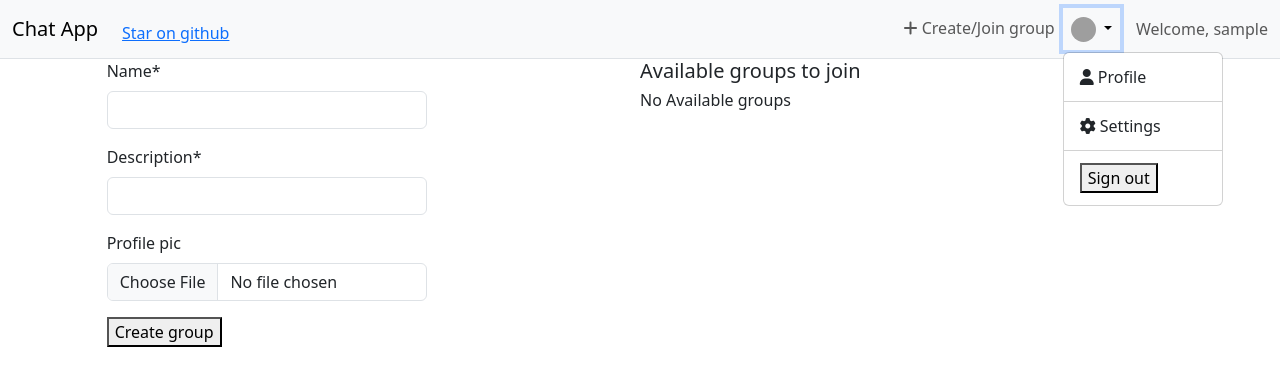
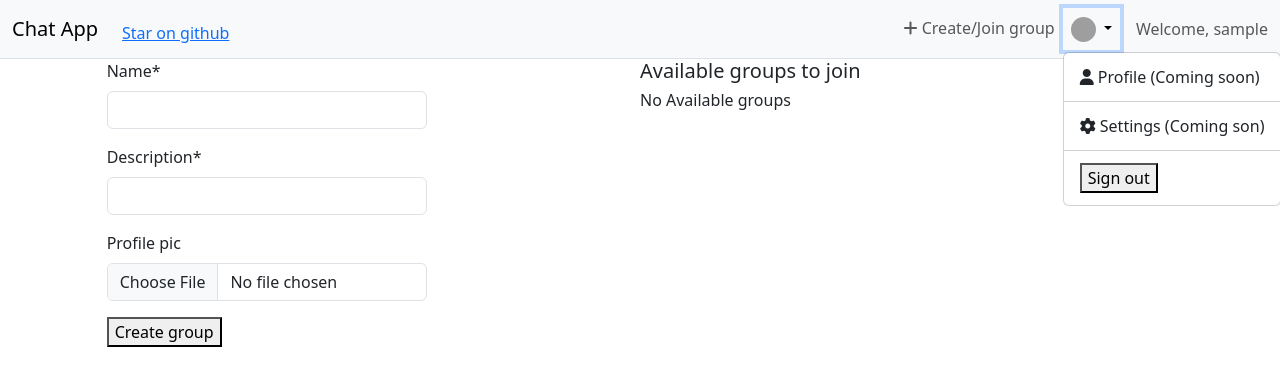
Before and after one commit to raykipkorir/real-time-chat, a Django app: page /create-group/ in a window 1280 px wide, after a click that opens the changed part. Shown: the top 386 px of the page. Run offline with Django 5.2, Linux system fonts and the light colour scheme; the visitor is signed in with stand-in values (Sample User, id 1); some libraries are stand-ins or nearby versions; grey boxes are pictures that could not be loaded.

Commit message:
Update navbar.html

```diff
--- a/templates/navbar.html
+++ b/templates/navbar.html
@@ -51,9 +51,9 @@
             {% endif %}
           </a>
           <ul class="dropdown-menu">
-            <li><a class="dropdown-item" href="#"><i class="fa-solid fa-user"></i> Profile</a></li>
+            <li><a class="dropdown-item" href="#"><i class="fa-solid fa-user"></i> Profile (Coming soon)</a></li>
             <li><hr class="dropdown-divider"></li>
-            <li><a class="dropdown-item" href="#"><i class="fa-solid fa-gear"></i> Settings</a></li>
+            <li><a class="dropdown-item" href="#"><i class="fa-solid fa-gear"></i> Settings (Coming son)</a></li>
             <li><hr class="dropdown-divider"></li>
             <li>
               <form action="{% url "logout" %}" method="post" class="dropdown-item">
```
